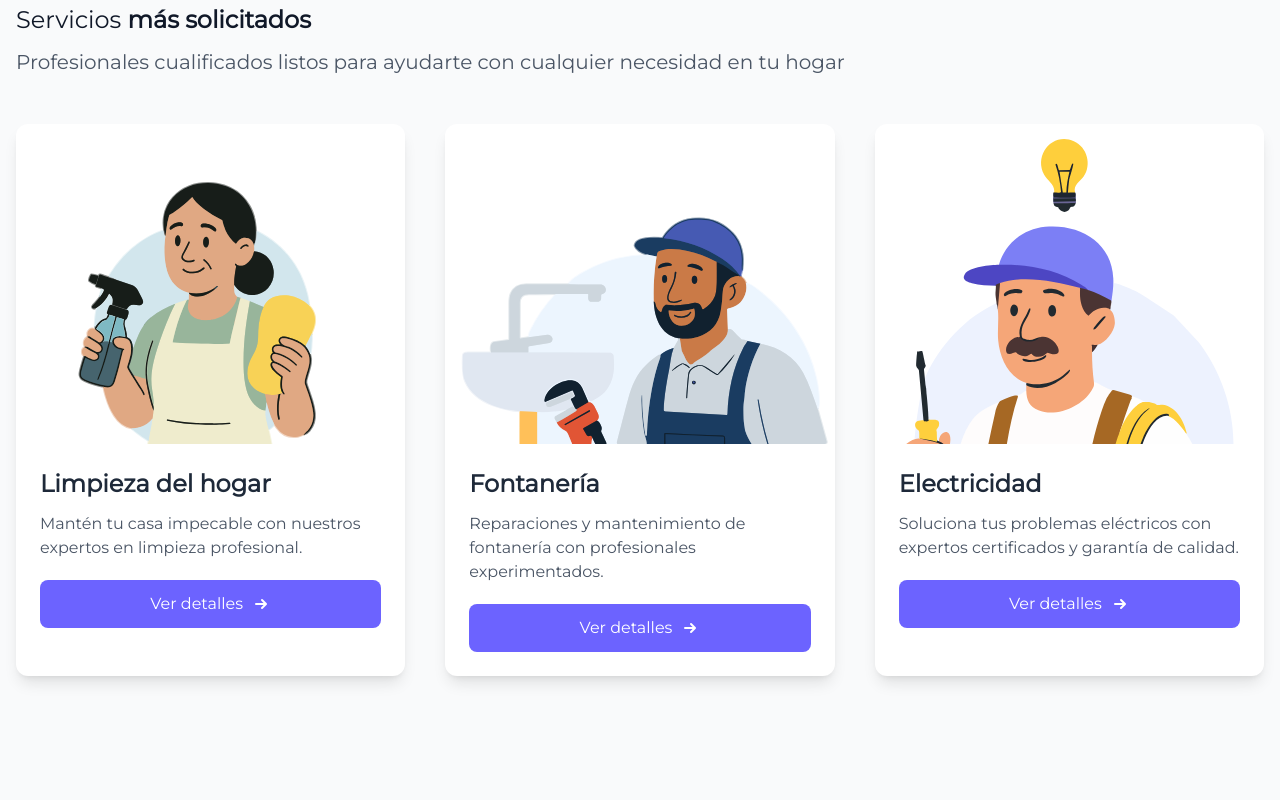
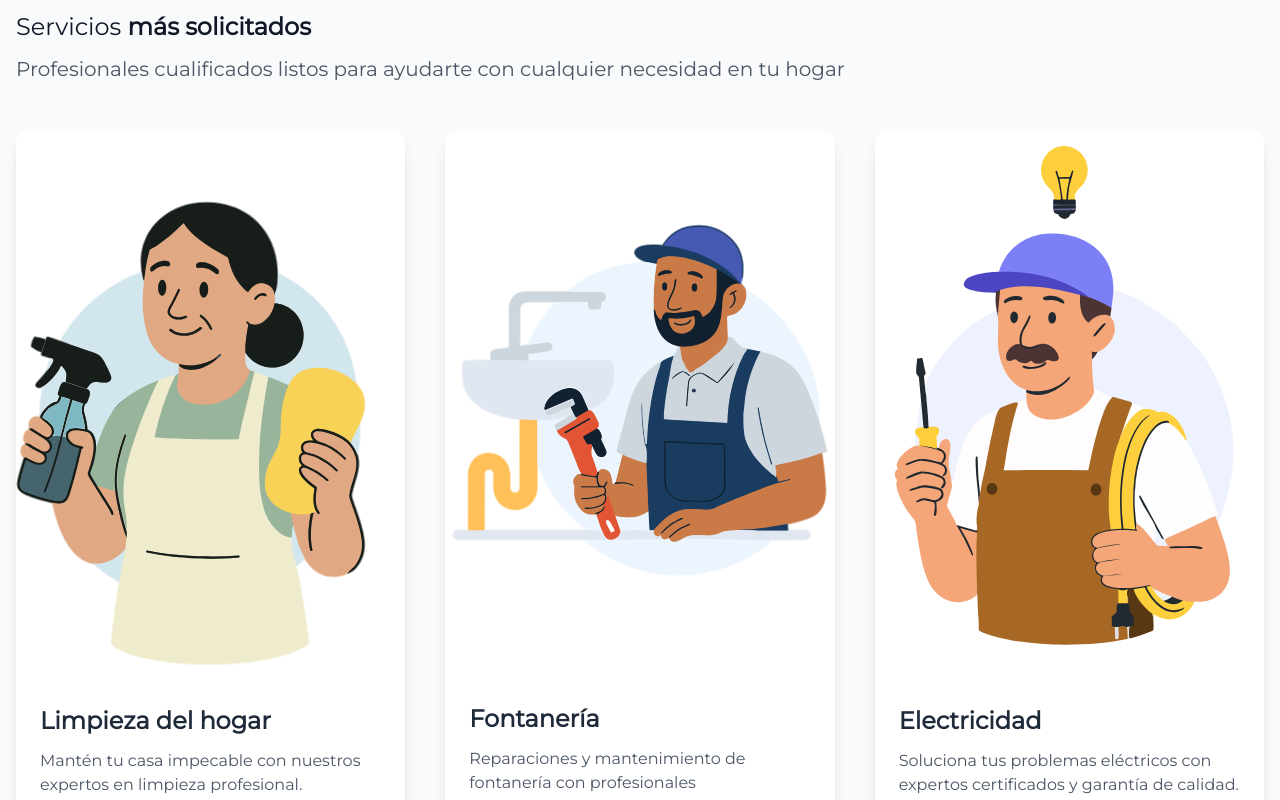
Before and after one commit to GuilleMarejada/helpy, a Nuxt app: page / in a window 1280 px wide. Shown: the part 1320-2120 px from the top of the page. Built offline with nearby package versions, Linux system fonts and the light colour scheme.

Commit message:
Update layout and styles for improved consistency and responsiveness across sections

```diff
--- a/pages/helper/index.vue
+++ b/pages/helper/index.vue
@@ -21,7 +21,8 @@
       </div>
       <ModalLogin :show="showLoginModal" @close="showLoginModal = false" />
     </div>
-    <div class="flex justify-center px-4 sm:px-8 py-10 bg-[#F5F5F5]">
+    <div class="bg-gradient-to-b from-gray-50 to-white">
+      <div class="flex justify-center px-4 sm:px-8 py-10">
         <div class="flex flex-col gap-3 sm:gap-5 max-w-full sm:max-w-[800px]">
           <h2 class="font-bold text-2xl sm:text-3xl md:text-4xl"><span class="text-[#6C63FF]">Sé tu propio jefe.</span>
             Gana dinero ayudando. Súmate a Helpy y
@@ -95,7 +96,8 @@
                 </div>
                 <h3 class="text-lg sm:text-xl text-gray-800 mb-1 sm:mb-2">Recibe <span
                     class="font-bold">solicitudes</span></h3>
-              <p class="text-gray-600 text-center text-sm sm:text-base">Los clientes te eligen. Acepta solo los trabajos
+                <p class="text-gray-600 text-center text-sm sm:text-base">Los clientes te eligen. Acepta solo los
+                  trabajos
                   que quieras hacer.
                   Mantén actualizado tu calendario.
                 </p>
@@ -121,6 +123,8 @@
           </ul>
         </div>
       </div>
+    </div>
+
     <div class="p-5 sm:py-8 text-xl sm:text-2xl">
       <h3>¿Por qué unirte a <span class="font-extrabold">Helpy</span>?</h3>
       <div class="grid grid-cols-1 sm:grid-cols-2 lg:grid-cols-3 gap-4 mt-6">
--- a/pages/index.vue
+++ b/pages/index.vue
@@ -1,7 +1,7 @@
 <template>
   <div class="min-h-screen">
     <!-- Hero Section con degradado y mejor estructura -->
-    <div class="flex bg-gray-50 p-2 px-8 w-screen justify-between items-center sticky top-0 z-50 shadow-md">
+    <div class="flex bg-white p-2 px-8 w-screen justify-between items-center sticky top-0 z-50 shadow-md">
       <div class="flex-shrink-0 flex items-center">
         <a href="/"> <img class="w-28 px-2" src="/images/LogoNormal1.webp" alt="Hero Image">
         </a>
@@ -54,7 +54,7 @@
       <ul class="grid grid-cols-1 md:grid-cols-2 lg:grid-cols-4 gap-10">
         <li class="bg-white rounded-xl shadow-lg p-6 transform transition-all hover:scale-105">
           <div class="flex flex-col items-center">
-            <img class="h-[185px]" src="/images/1a.svg" alt="">
+            <img class="h-48" src="/images/1a.svg" alt="">
             <h3 class="text-xl text-gray-800 mb-2 text-center"><span class="font-bold">Precio claro</span>
               , desde el principio</h3>
             <p class="text-gray-600 text-center">Verás el precio final por hora antes de reservar y el precio medio del
@@ -66,7 +66,7 @@
 
         <li class="bg-white rounded-xl shadow-lg p-6 transform transition-all hover:scale-105">
           <div class="flex flex-col items-center">
-            <img class="w-48" src="/images/2a.svg" alt="">
+            <img class="h-48" src="/images/2a.svg" alt="">
 
             <h3 class="text-xl text-gray-800 mb-2">Helpers <span class="font-bold">verificados</span>
             </h3>
@@ -79,7 +79,7 @@
 
         <li class="bg-white rounded-xl shadow-lg p-6 transform transition-all hover:scale-105">
           <div class="flex flex-col items-center">
-            <img class="w-48" src="/images/3a.svg" alt="">
+            <img class="h-48" src="/images/3a.svg" alt="">
             <h3 class="text-xl text-gray-800 mb-2 text-center">Todo desde la app, <span class="font-bold">sin
                 complicaciones</span>
             </h3>
@@ -90,7 +90,7 @@
 
         <li class="bg-white rounded-xl shadow-lg p-6 transform transition-all hover:scale-105">
           <div class="flex flex-col items-center">
-            <img class="w-48" src="/images/4a.svg" alt="">
+            <img class="h-48" src="/images/4a.svg" alt="">
             <h3 class="text-xl text-gray-800 mb-2 text-center">Todo claro, <span class="font-bold">todo en regla</span>
             </h3>
             <p class="text-gray-600 text-center">Nos encargamos de que todo esté en orden:
@@ -115,7 +115,7 @@
         <div class="grid grid-cols-1 md:grid-cols-3 gap-10 h-fit">
           <div
             class="bg-white rounded-xl shadow-lg overflow-hidden transform transition-all duration-300 hover:scale-105 hover:shadow-xl">
-            <div class="h-80 overflow-hidden">
+            <div class="max-h-[550px] h-full overflow-hidden">
               <img src="/images/Limpiadora.svg" alt="Limpieza"
                 class="w-full h-full object-cover transition-transform duration-500 hover:scale-110 object-top pt-8" />
             </div>
@@ -136,7 +136,7 @@
 
           <div
             class="bg-white rounded-xl shadow-lg overflow-hidden transform transition-all duration-300 hover:scale-105 hover:shadow-xl">
-            <div class="h-80 overflow-hidden">
+            <div class="max-h-[550px] overflow-hidden">
               <img src="/images/Fontanero.svg" alt="Fontanería"
                 class="w-full h-full object-cover transition-transform duration-500 hover:scale-110 object-top" />
             </div>
@@ -158,7 +158,7 @@
 
           <div
             class="bg-white rounded-xl shadow-lg overflow-hidden transform transition-all duration-300 hover:scale-105 hover:shadow-xl">
-            <div class="h-80 overflow-hidden">
+            <div class="max-h-[550px] overflow-hidden">
               <img src="/images/Electricista.svg" alt="Electricidad"
                 class="w-full h-full object-cover transition-transform duration-500 hover:scale-110 object-top" />
             </div>
@@ -280,7 +280,9 @@
     <!-- Testimonios -->
     <div class="py-16 bg-white">
       <div class="container mx-auto px-4">
-        <h2 class="text-3xl font-bold mb-12 text-gray-900">Lo que dicen nuestros clientes</h2>
+        <h2 class="text-3xl mb-12 text-gray-900 border-b-2 border-gray-200">Lo que dicen <span class="font-bold">
+            nuestros
+            clientes</span></h2>
 
         <div class="grid grid-cols-1 md:grid-cols-2 lg:grid-cols-3 gap-8">
           <div class="bg-gray-50 p-6 rounded-xl shadow-md">
```
Lines whose indentation alone changed are shown as unchanged.
